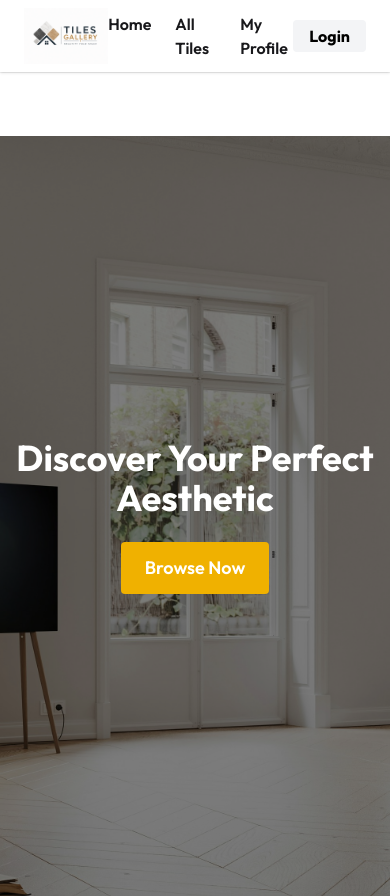
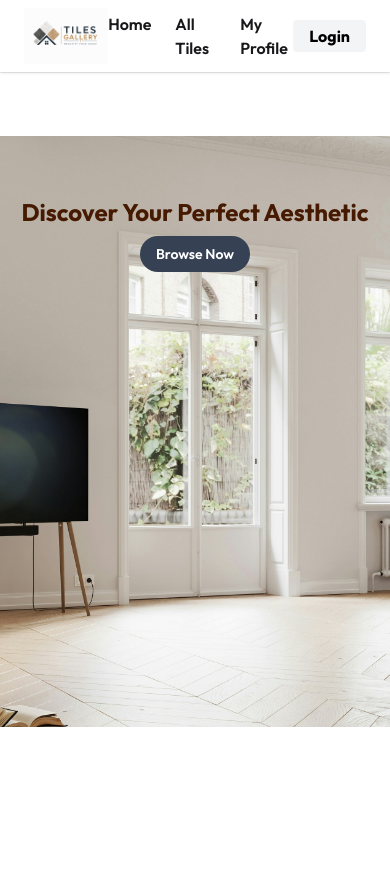
Before and after one commit to rifat-sultana/Assignment-08-Tiles-Gallery, a Next.js app: page / in a window 390 px wide. After the commit the page ends 844 px from the top, so only its background shows below. Built offline with nearby package versions, Linux system fonts and the light colour scheme.

Commit message:
Add responsive and banner for mobile and desktop

```diff
--- a/src/app/components/Banner.jsx
+++ b/src/app/components/Banner.jsx
@@ -3,17 +3,17 @@ import Link from "next/link";
 export default function Banner() {
   return (
     <div
-      className="w-full h-[90vh] bg-cover bg-center"
+        className="w-full min-h-[70vh] md:min-h-[90vh] bg-cover bg-center px-3 md:px-6 pb-4"
       style={{ backgroundImage: "url('/tilesbanner.jpg')" }}
     >
-      <div className="w-full h-full bg-black/50 flex flex-col items-center justify-center text-white text-center px-4">
+      <div className="w-full h-full flex flex-col items-center justify-center text-white text-center rounded-xl">
 
-        <h1 className="text-4xl md:text-6xl font-bold mb-6">
+        <h1  className="text-2xl sm:text-3xl md:text-6xl text-amber-950 font-bold mt-15 md:mb-5">
           Discover Your Perfect Aesthetic
         </h1>
 
         <Link href="/tiles">
-          <button className="bg-yellow-500 px-6 py-3 rounded text-lg font-semibold">
+          <button   className="bg-gray-700 hover:bg-red-700 px-4 md:px-6 py-2 md:py-3 rounded-full text-sm md:text-lg font-semibold mt-2">
             Browse Now
           </button>
         </Link>
--- a/src/app/components/navbar.jsx
+++ b/src/app/components/navbar.jsx
@@ -30,7 +30,7 @@ export default function Navbar() {
   };
 
   return (
-    <div className="container mx-auto  shadow">
+    <div className="container mx-auto shadow">
       <nav className="flex justify-between items-center px-6 py-2 font-semibold shadow-2xs ">
 
         {/* Logo */}
```
